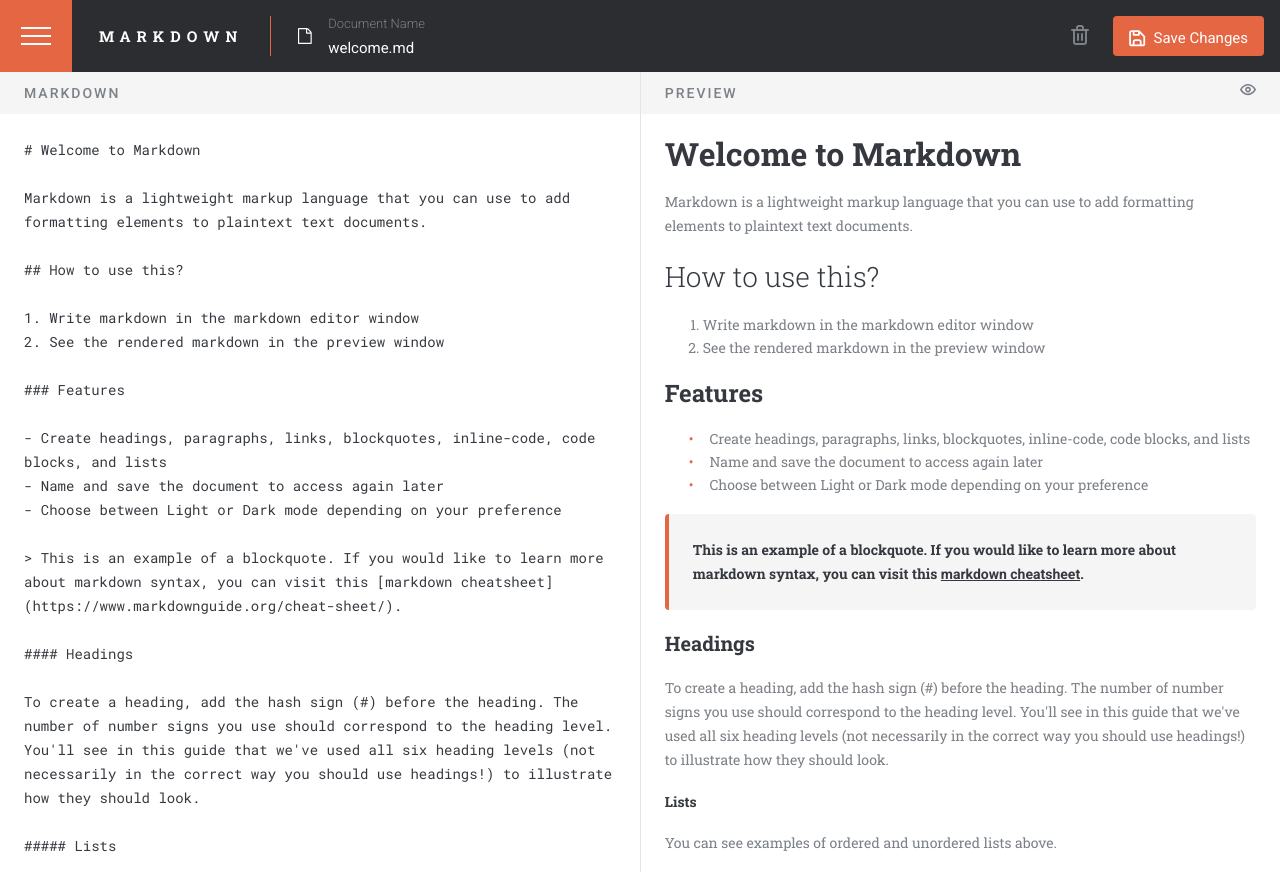
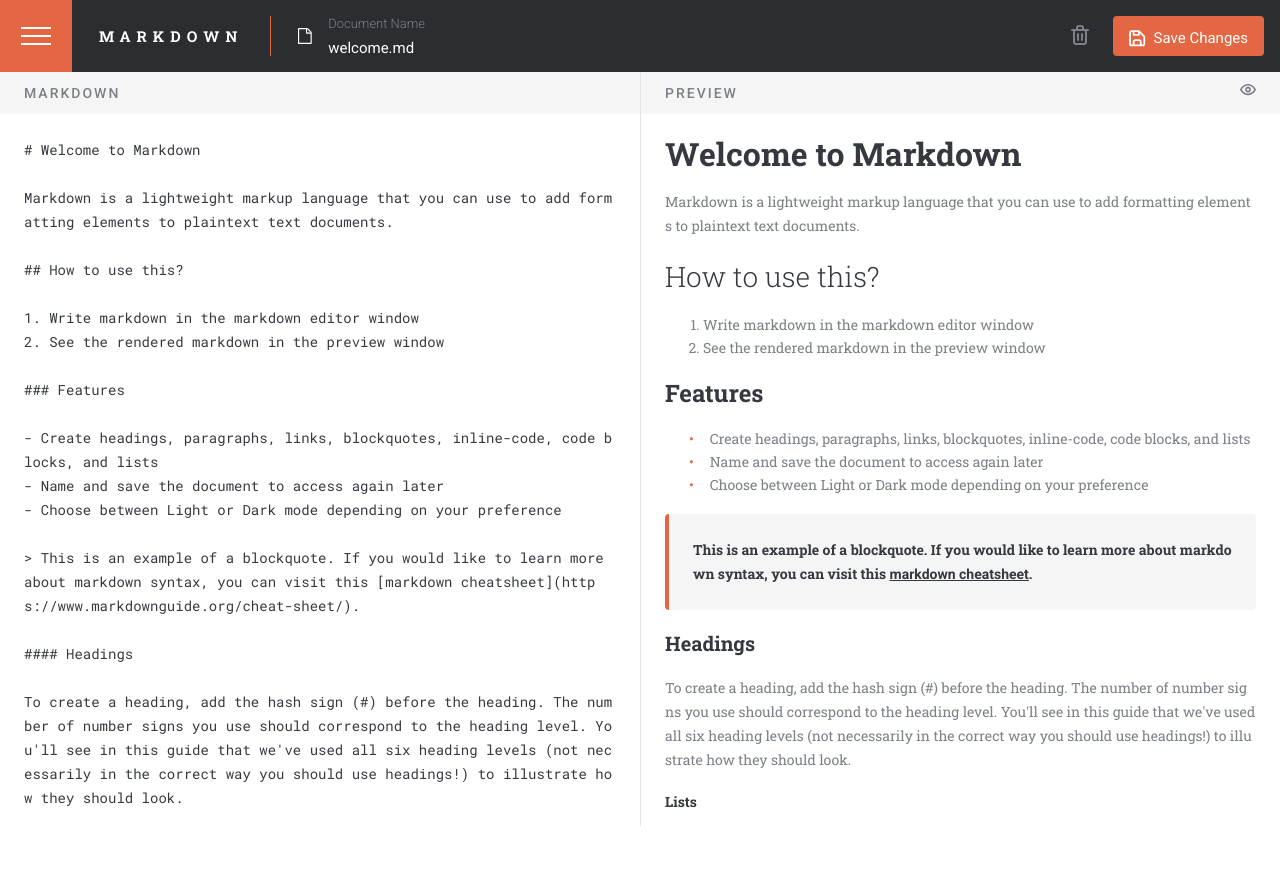
Before and after one commit to murvyn/markdown-editor, a React (Vite) app in the folder in-browser-markdown/: page / in a window 1280 px wide. After the commit the page ends 826 px from the top, so only its background shows below. Built offline with nearby package versions, Linux system fonts and the light colour scheme.

Commit message:
check scrolls and overflows

```diff
--- a/in-browser-markdown/src/App.tsx
+++ b/in-browser-markdown/src/App.tsx
@@ -14,8 +14,8 @@ function App() {
         {showSideBar && <SideBar />}
         <div className="">
           <NavBar />
-          <Divider className="over">
-            {!hidePreview && <Markdown />}
+          <Divider >
+            {!hidePreview && <Markdown  />}
             <Preview />
           </Divider>
         </div>
--- a/in-browser-markdown/src/components/Markdown.tsx
+++ b/in-browser-markdown/src/components/Markdown.tsx
@@ -7,13 +7,13 @@ const Markdown = () => {
   const { content, setContent, mode } = useContext(ContentContext);
 
   return (
-    <MainContainer>
+    <MainContainer >
       <HeadingContainer mode={mode}>
         <Container>
           <Text fontStyle="headingSmall">MARKDOWN</Text>
         </Container>
       </HeadingContainer>
-      <Container>
+      <Container className="over">
         <textarea
           className={`editor-${mode}`}
           title="markdown"
--- a/in-browser-markdown/src/components/main.styles.ts
+++ b/in-browser-markdown/src/components/main.styles.ts
@@ -21,6 +21,8 @@ export const HeadingContainer = styled.div<{mode?: 'light' | 'dark'}>`
 
 export const Container = styled.div<{width?: string}>`
   padding: 24px;
+    overflow-x: hidden;
+    word-break: break-all;
   width: ${(props) => {
     if (props.width) {
       return props.width;
@@ -41,9 +43,10 @@ export const Divider = styled.div`
 `;
 
 export const MainContainer = styled.div<{bordered?: string, mode?: 'light' | 'dark'}>`
-  width: 100%;
+  width: 50vw;
   ${(props) => props.bordered === 'true' &&
   `border-left: ${(props.mode === 'dark') ? '#5A6069':'#E4E4E4'} solid 1px;`}
+
 `;
 export const Shadow = styled.span`
   text-shadow: 0 4px 4px rgba(0, 0, 0, 0.25);
--- a/in-browser-markdown/src/components/preview/Preview.tsx
+++ b/in-browser-markdown/src/components/preview/Preview.tsx
@@ -19,7 +19,7 @@ const Preview = () => {
   const { content, hidePreview, setHidePreview, mode } = useContext(ContentContext);
 
   return (
-    <MainContainer bordered='true' mode={mode}>
+    <MainContainer bordered="true" mode={mode} >
       <div className=""></div>
       <HeadingContainer mode={mode}>
         <Container width="100%">
@@ -36,13 +36,13 @@ const Preview = () => {
         </Container>
       </HeadingContainer>
       {hidePreview ? (
-        <HidePreview>
+        <HidePreview className="over">
           <HidePreviewContainer>
             <ReactMarkdown className={`foo-${mode}`} children={content} />
           </HidePreviewContainer>
         </HidePreview>
       ) : (
-        <Container>
+        <Container className="over">
           <ReactMarkdown className={`foo-${mode}`} children={content} />
         </Container>
       )}
--- a/in-browser-markdown/src/index.css
+++ b/in-browser-markdown/src/index.css
@@ -22,8 +22,9 @@ body{
 }
 
 .over{
-  overflow-y: auto;
-  height: 100vh;
+  overflow-y: auto ;
+  /* min-height: ; */
+  height: 89vh;
 }
 
 .editor-light, .editor-dark {
```
